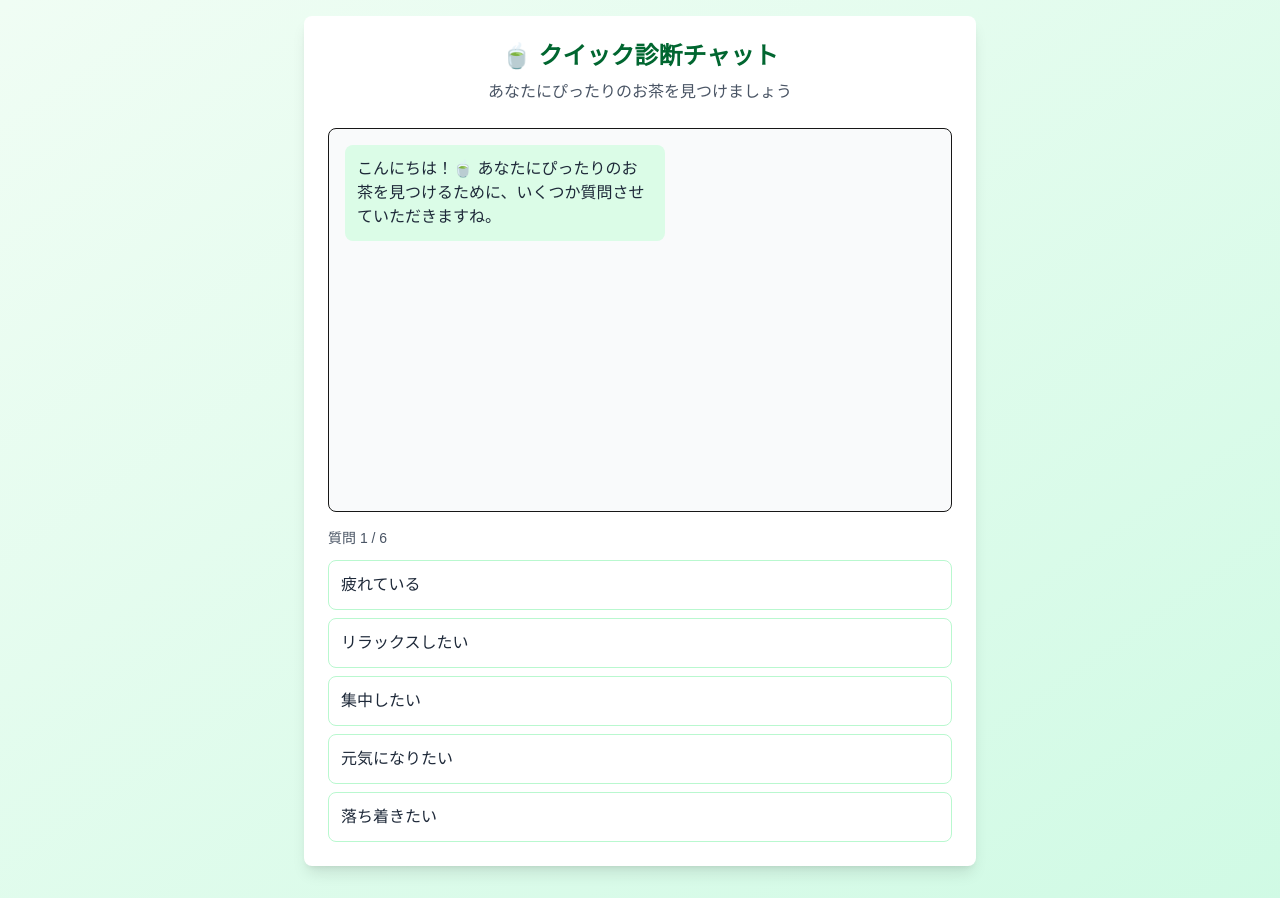
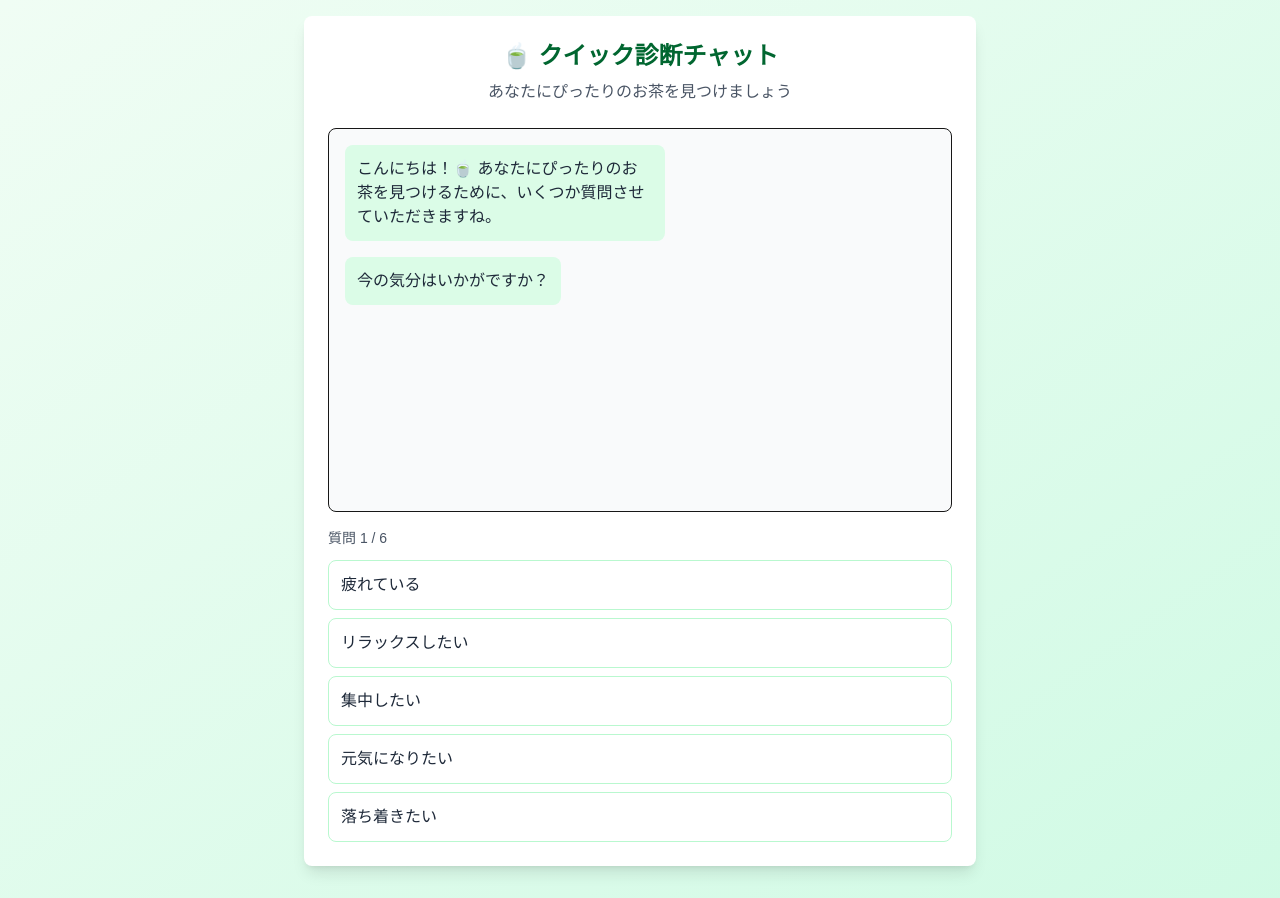
Before and after one commit to temasamo/tea-diagnosis, a Next.js app: page /tea/quick-diagnosis in a window 1280 px wide. Built offline with nearby package versions, Linux system fonts and the light colour scheme.

Commit message:
fix: クイック診断チャットの自然な流れを修正
- currentQuestionIndexを-1で初期化
- 質問選択肢を質問表示後に表示するよう修正
- 準備中メッセージを表示
- 自然なチャットの流れを実現

```diff
--- a/src/app/tea/quick-diagnosis/page.tsx
+++ b/src/app/tea/quick-diagnosis/page.tsx
@@ -64,7 +64,7 @@ const questions: Question[] = [
 
 export default function QuickDiagnosisPage() {
   const [messages, setMessages] = useState<ChatMessage[]>([]);
-  const [currentQuestionIndex, setCurrentQuestionIndex] = useState(0);
+  const [currentQuestionIndex, setCurrentQuestionIndex] = useState(-1);
   const [answers, setAnswers] = useState<Record<string, string>>({});
   const [isComplete, setIsComplete] = useState(false);
   const [recommendation, setRecommendation] = useState<Recommendation | null>(null);
@@ -78,7 +78,21 @@ export default function QuickDiagnosisPage() {
       content: 'こんにちは！🍵 あなたにぴったりのお茶を見つけるために、いくつか質問させていただきますね。',
       timestamp: new Date()
     };
+
     setMessages([initialMessage]);
+
+    // 少し遅延してから最初の質問を表示
+    setTimeout(() => {
+      setCurrentQuestionIndex(0);
+      const firstQuestion = questions[0];
+      const firstQuestionMessage: ChatMessage = {
+        id: '2',
+        type: 'bot',
+        content: firstQuestion.text,
+        timestamp: new Date()
+      };
+      setMessages(prev => [...prev, firstQuestionMessage]);
+    }, 1500);
   }, []);
 
   const addMessage = (content: string, type: 'bot' | 'user') => {
@@ -105,13 +119,13 @@ export default function QuickDiagnosisPage() {
         setCurrentQuestionIndex(prev => prev + 1);
         const nextQuestion = questions[currentQuestionIndex + 1];
         addMessage(nextQuestion.text, 'bot');
-      }, 1000);
+      }, 1500);
     } else {
       // 診断完了
       setTimeout(() => {
         setIsComplete(true);
         generateRecommendation(newAnswers);
-      }, 1000);
+      }, 1500);
     }
   };
 
@@ -205,7 +219,7 @@ export default function QuickDiagnosisPage() {
             )}
           </div>
 
-          {!isComplete && currentQuestion && (
+          {!isComplete && currentQuestionIndex >= 0 && currentQuestion && (
             <div className="space-y-2">
               <p className="text-sm text-gray-600 mb-3">
                 質問 {currentQuestionIndex + 1} / {questions.length}
@@ -224,6 +238,12 @@ export default function QuickDiagnosisPage() {
             </div>
           )}
 
+          {!isComplete && currentQuestionIndex < 0 && (
+            <div className="text-center text-gray-500">
+              質問を準備中...
+            </div>
+          )}
+
           {isComplete && (
             <div className="text-center">
               <button
```
Also changed, not shown: src/app/admin/knowledge/page.tsx (line endings or trailing spaces), src/app/admin/upload/page.tsx (line endings or trailing spaces), src/app/api/extract-knowledge/route.ts (line endings or trailing spaces), src/app/api/sample-knowledge/route.ts (line endings or trailing spaces), src/app/api/upload-articles/route.ts (line endings or trailing spaces).
